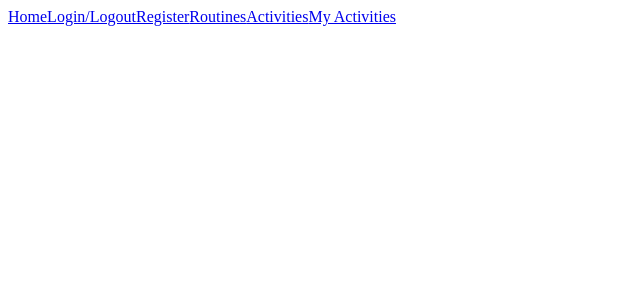
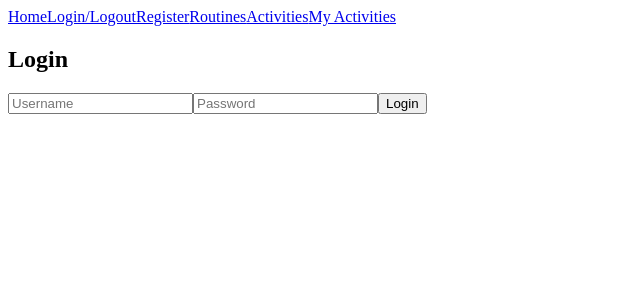
Before and after one commit to thompscott/FitnessTrackerFrontend, a React (Create React App) app: page /login in a window 1280 px wide. Shown: the top 300 px of the page, without its empty margins (0-640 px from the left). Built offline with nearby package versions, Linux system fonts and the light colour scheme.

Commit message:
working on login route

```diff
--- a/src/components/App.js
+++ b/src/components/App.js
@@ -1,21 +1,27 @@
 import React from 'react';
 import { Route, Routes, Link } from 'react-router-dom';
-import { Home } from "./index";
+import { Home, Login, Register, Routines, Activities, MyActivities } from "./index";
 
 function App() {
     return (
         <div>
             <main>
                 <nav>
-                <Link className="tab" to="/Home">Home</Link>
-                <Link className="tab" to="/login">Login/Logout</Link>
-                <Link className="tab" to="/register">Register</Link>
-                <Link className="tab" to="/routines">Routines</Link>
-                <Link className="tab" to="/activities">Activities</Link>
-                <Link className="tab" to="/activities/me">My Activities</Link>
+                    <Link className="tab" to="/home">Home</Link>
+                    <Link className="tab" to="/login">Login/Logout</Link>
+                    <Link className="tab" to="/register">Register</Link>
+                    <Link className="tab" to="/routines">Routines</Link>
+                    <Link className="tab" to="/activities">Activities</Link>
+                    <Link className="tab" to="/activities/me">My Activities</Link>
                 </nav>
                 <Routes>
                     <Route path="/" element={<Home />} />
+                    <Route path="/home" element={<Home />} />
+                    <Route path="/login" element={<Login />} />
+                    <Route path="/register" element={<Register />} />
+                    <Route path="/routines" element={<Routines />} />
+                    <Route path="/activities" element={<Activities />} />
+                    <Route path="/activities/me" element={<MyActivities />} />
                 </Routes>
             </main>
         </div>
--- a/src/components/Login.js
+++ b/src/components/Login.js
@@ -1,3 +1,45 @@
-function Login (){}
+import React from 'react'
+import { useState } from "react"
+import { userLogin } from '../api';
 
- export default Login
+function Login() {
+    const [username, setUsername] = useState('')
+    const [password, setPassword] = useState('')
+    const [Error, setError] = useState('')
+
+    const SubmitHandler = async (e) => {
+        try {
+            e.preventDefault()
+            const result = await userLogin(username, password)
+            console.log(result)
+        } catch (error) {
+            console.error(error)
+            setError('Username and Password Do Not Match')
+        }
+    };
+
+    return (
+        <div>
+            <form className="login" onSubmit={SubmitHandler}>
+                <h2>Login</h2>
+                <input
+                    type="text"
+                    placeholder="Username"
+                    value={username}
+                    onChange={(e) => {
+                        setUsername(e.target.value);
+                    }} />
+                <input
+                    type="text"
+                    placeholder="Password"
+                    value={password}
+                    onChange={(e) => {
+                        setPassword(e.target.value);
+                    }} />
+                <button type="submit">Login</button>
+            </form>
+        </div>
+    )
+}
+
+export default Login
```
